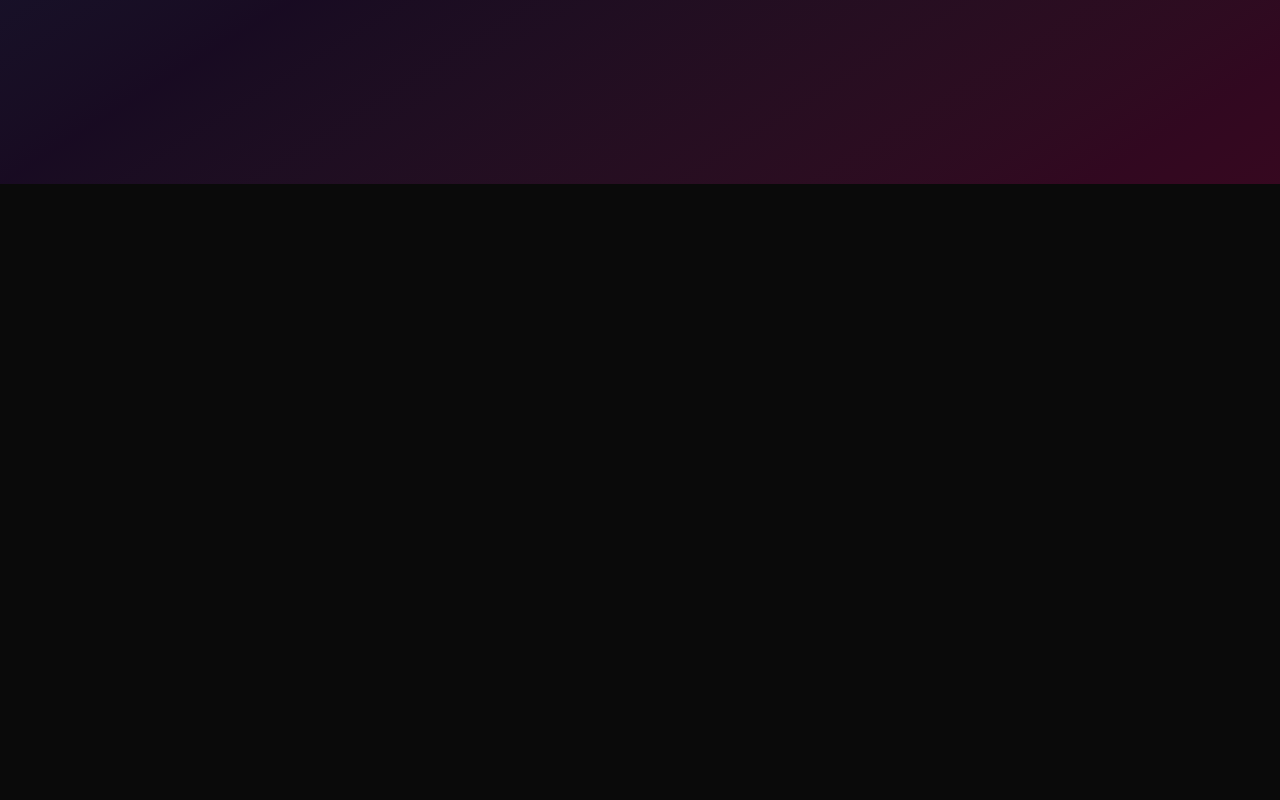
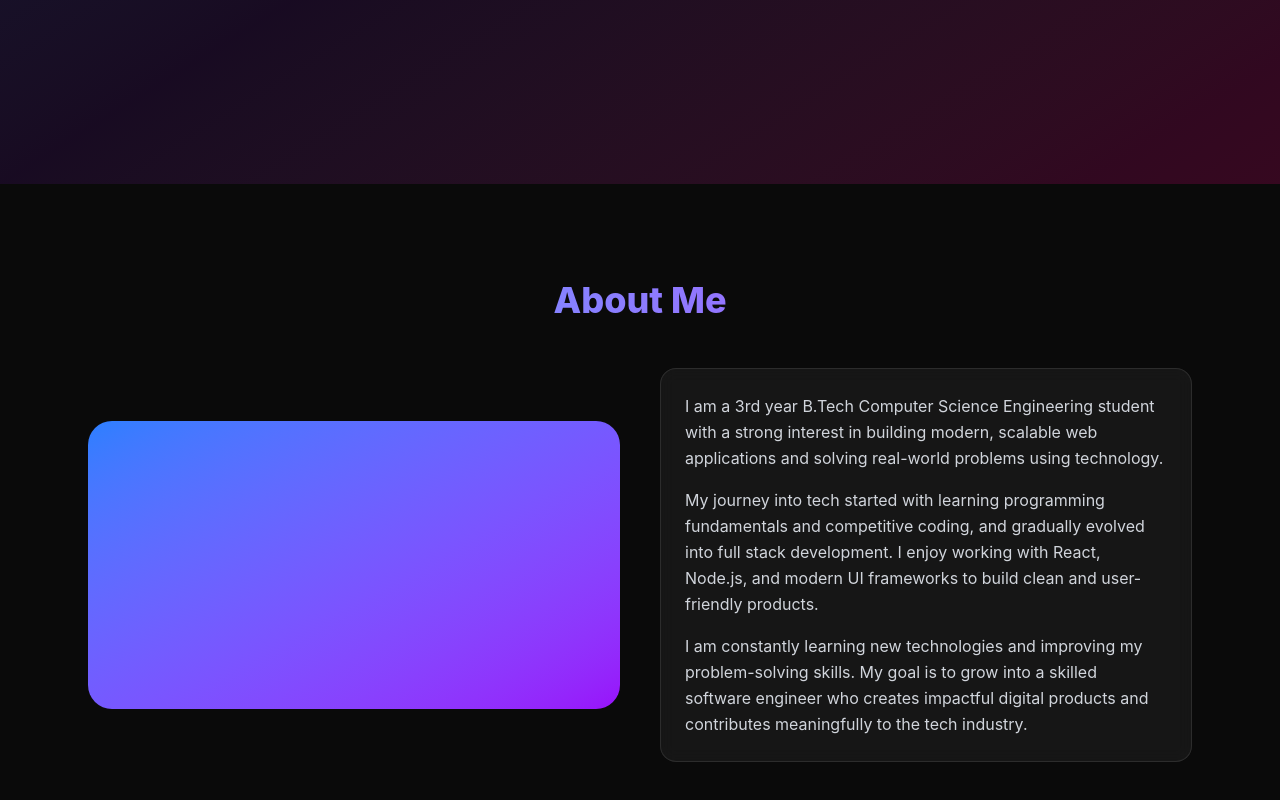
Before and after one commit to AmulyaKaushik/Portfolio, a React (Vite) app: page / in a window 1280 px wide. Shown: the part 616-1416 px from the top of the page. Before the commit the page ends 800 px from the top, so only its background shows below. Built offline with nearby package versions, Linux system fonts and the light colour scheme.

Commit message:
about section + scroll animation

```diff
--- a/src/App.jsx
+++ b/src/App.jsx
@@ -1,11 +1,13 @@
 import Navbar from "./components/Navbar";
 import Hero from "./sections/Hero";
+import About from "./sections/About";
 
 export default function App() {
   return (
     <>
       <Navbar />
       <Hero />
+      <About />
     </>
   );
 }
--- /dev/null
+++ b/src/sections/About.jsx
@@ -0,0 +1,58 @@
+import { motion } from "framer-motion";
+import { useInView } from "react-intersection-observer";
+
+export default function About() {
+  const { ref, inView } = useInView({
+    triggerOnce: true,
+    threshold: 0.2,
+  });
+
+  return (
+    <section
+      ref={ref}
+      id="about"
+      className="py-24 max-w-6xl mx-auto px-6"
+    >
+      {/* Section Heading */}
+      <h2 className="text-3xl md:text-4xl font-extrabold mb-12 text-center bg-gradient-to-r from-blue-400 to-purple-500 bg-clip-text text-transparent">
+        About Me
+      </h2>
+
+      {/* Content */}
+      <motion.div
+        initial={{ opacity: 0, y: 40 }}
+        animate={inView ? { opacity: 1, y: 0 } : {}}
+        transition={{ duration: 0.8 }}
+        className="grid md:grid-cols-2 gap-10 items-center"
+      >
+        {/* Left: Image / Avatar Placeholder */}
+        <div className="h-72 rounded-3xl bg-gradient-to-br from-blue-500 to-purple-600" />
+
+        {/* Right: Glass Card Content */}
+        <div className="bg-white/5 backdrop-blur rounded-2xl p-6 border border-white/10 text-gray-300 leading-relaxed space-y-4">
+          <p>
+            I am a 3rd year B.Tech Computer Science Engineering student
+            with a strong interest in building modern, scalable web
+            applications and solving real-world problems using
+            technology.
+          </p>
+
+          <p>
+            My journey into tech started with learning programming
+            fundamentals and competitive coding, and gradually evolved
+            into full stack development. I enjoy working with React,
+            Node.js, and modern UI frameworks to build clean and
+            user-friendly products.
+          </p>
+
+          <p>
+            I am constantly learning new technologies and improving my
+            problem-solving skills. My goal is to grow into a skilled
+            software engineer who creates impactful digital products
+            and contributes meaningfully to the tech industry.
+          </p>
+        </div>
+      </motion.div>
+    </section>
+  );
+}
```
